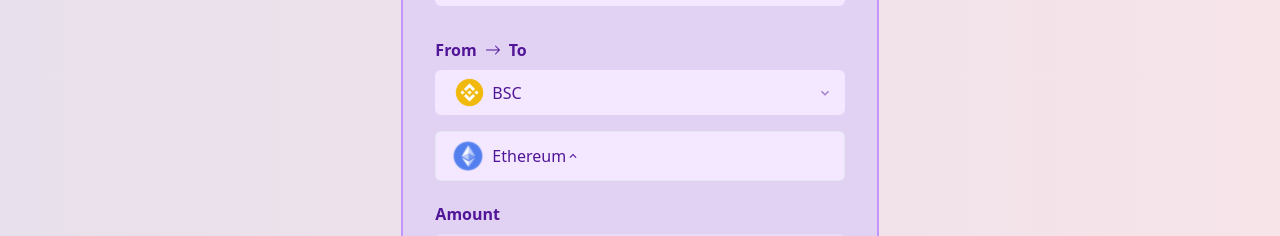
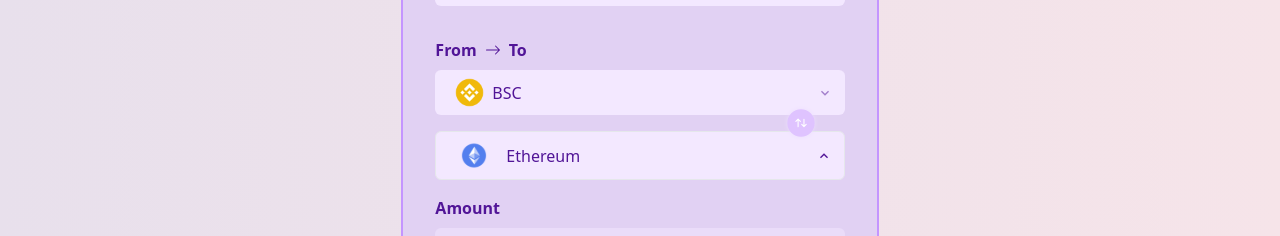
Before and after one commit to baabashinelle/grimace, a React (Create React App) app: page / in a window 1280 px wide. Shown: the part 435-671 px from the top of the page. Built offline with nearby package versions, Linux system fonts and the light colour scheme.

Commit message:
edit modals

```diff
--- a/src/Components/DropdownOption.js
+++ b/src/Components/DropdownOption.js
@@ -5,45 +5,68 @@
 import { Listbox, Transition } from "@headlessui/react";
 import { MdKeyboardArrowUp } from "react-icons/md";
 
-const coins = [
+const defCoins = [
   {
     id: 0,
     name: "Ethereum",
     image: ethereum,
+    selected: true
   },
   {
     id: 1,
     name: "Cronos",
     image: cronos,
+    selected: false
   },
 ];
+
+
 
 function classNames(...classes) {
   return classes.filter(Boolean).join(" ");
 }
 
 function DropdownOption() {
-  const [selectedCoin, setSelected] = useState(coins);
+  const [coins, setCoins] = useState(defCoins)
+  const [selected, setSelected] = useState(coins[0]);
+
+  const handleSelected =(item) =>{
+  item.selected = !item.selected
+  setSelected(item)
+  coins.map((coin) =>{
+    coin.selected = coin.id == item.id
+  })
+  setCoins(coins)
+}
+// coins.length == 0 && setCoins(def)
 return (
-    <div>
-      <Listbox value={selectedCoin} onChange={setSelected}>
+  <Listbox value={selected} onChange={handleSelected}>
     {({ open }) => (
       <>
         <div className="mt-1 relative">
-              <Listbox.Button className="relative w-full bg-[#F3E8FF] border rounded-md px-2 cursor-pointer focus:outline-[#772EDA] focus:border-2 focus:ring-[#772EDA] focus:border-[#772EDA] sm:text-sm">
-                <div className="flex items-center">
+          <Listbox.Button
+            className={`relative w-full bg-[#F3E8FF] border rounded-md pl-3 pr-10 py-2 text-left cursor-pointer focus:outline-[#772EDA] focus:ring-1 focus:ring-[#772EDA] focus:border-[#772EDA] sm:text-sm ${
+              selected.id == 0 && "pl-2"
+            }`}
+          >
+            <span
+              className={`flex items-center gap-3 pl-2 ${
+                selected.id == 0 && "gap-0 pl-[6px]"
+              }`}
+            >
               <img
-                    src={selectedCoin[0].image}
+                src={selected.image}
                 alt=""
-                    className="flex-shrink-0 h-12 w-12 rounded-full"
+                className={`rounded-full ${selected.id == 0 && "w-[2.5rem]"}`}
               />
-                  <div className="flex justify-between items-center">
-                    <div className=" text-[#511597] text-base">
-                      {selectedCoin[0].name}
-                    </div>
-                    <MdKeyboardArrowUp className="text-[#511597]" />
-                  </div>
-                </div>
+              <span className="text-base text-[#511597]">{selected.name}</span>
+            </span>
+            <span className="ml-3 absolute inset-y-0 right-0 flex items-center pr-2 pointer-events-none">
+              <MdKeyboardArrowUp
+                className="h-5 w-5 text-[#511597] pr-1"
+                aria-hidden="true"
+              />
+            </span>
           </Listbox.Button>
 
           <Transition
@@ -53,38 +76,43 @@
             leaveFrom="opacity-100"
             leaveTo="opacity-0"
           >
-                <Listbox.Options className="absolute z-10 mt-1 w-full bg-white max-h-56 rounded-md px-3 border-2 border-[#772EDA] py-2 text-base overflow-auto focus:outline-none">
+            <Listbox.Options className="absolute z-10 mt-1 w-full bg-white shadow-lg max-h-56 rounded-md py-1 text-base ring-1 ring-black ring-opacity-5 overflow-auto focus:outline-none sm:text-sm">
+              {coins
+                .filter((coin) => !coin.selected)
+                .map((coin) => (
                   <Listbox.Option
+                    key={coin.id}
                     className={({ active }) =>
                       classNames(
-                        (active =
-                          "text-[#511597] cursor-pointer select-none relative py-2 pl-3 pr-9")
+                        "text-[#511597] bg-transparent cursor-pointer select-none relative py-2 pl-[23px] pr-9 text-base"
                       )
                     }
-                    value={selectedCoin[1]}
+                    value={coin}
                   >
                     {({ selected, active }) => (
                       <>
                         <div className="flex items-center">
                           <img
-                            src={selectedCoin[1].image}
+                            src={coin.image}
                             alt=""
-                            className="flex-shrink-0 h-6 w-6 rounded-full"
+                            className={`flex-shrink-0 h-6 w-6 rounded-full ${
+                              coin.id === 0 && "w-[2rem]"
+                            }`}
                           />
                           <span
                             className={classNames(
-                              (selected = "font-normal"),
-                              "ml-3 block truncate"
+                              selected ? "font-semibold" : "font-normal",
+                              "ml-3 block"
                             )}
                           >
-                            {selectedCoin[1].name}
+                            {coin.name}
                           </span>
                         </div>
 
                         {selected ? (
                           <span
                             className={classNames(
-                              (active = "text-[#511597]"),
+                              active ? "text-white" : "text-indigo-600",
                               "absolute inset-y-0 right-0 flex items-center pr-4"
                             )}
                           ></span>
@@ -92,13 +120,13 @@
                       </>
                     )}
                   </Listbox.Option>
+                ))}
             </Listbox.Options>
           </Transition>
         </div>
       </>
     )}
   </Listbox>
-    </div>
 );
 }
 
--- a/src/Components/Token.js
+++ b/src/Components/Token.js
@@ -1,6 +1,7 @@
 import React from "react";
 import grimacecoin from "../assets/icon.svg";
 import binance from "../assets/binance.svg";
+import arrows from "../assets/arrows.svg";
 import { BsArrowRight } from "react-icons/bs";
 import { MdKeyboardArrowDown} from "react-icons/md";
 import DropdownOption from "./DropdownOption";
@@ -20,10 +21,11 @@
       <div className="flex items-center font-bold gap-2 pt-8 pb-2 text-[#511597]">
         From <BsArrowRight /> To
       </div>
-      <div className="flex items-center bg-[#F3E8FF] px-3 py-2 rounded-md gap-2 justify-between">
+      <div className="flex items-center bg-[#F3E8FF] px-3 py-2 rounded-md gap-2 justify-between relative">
         <div className="flex items-center">
-          <img className="pl-2" src={binance} alt="Grimace Coin" />
+          <img className="pl-2" src={binance} alt="Binance Coin" />
           <div className="pl-2 text-[#511597]">BSC</div>
+          <img className="absolute right-6 -bottom-7 z-10 w-10" src={arrows} alt="Arrows" />
         </div>
         <MdKeyboardArrowDown className="text-[#511597] opacity-[0.5]" />
       </div>
```
Also changed, not shown: src/assets/arrows.svg (added). Lines whose indentation alone changed are shown as unchanged.
